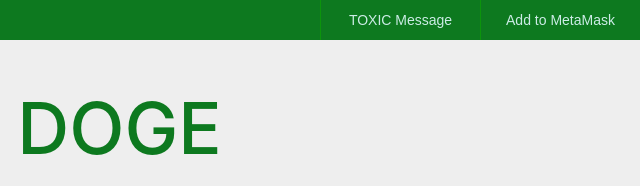
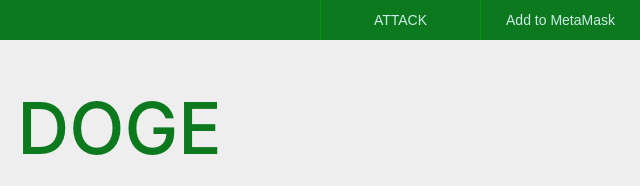
Before and after one commit to NotShin/Toxic-Doge, a plain HTML site: page index.html in a window 1280 px wide. Shown: the top 186 px of the page, 640-1280 px from the left. Drawn offline with nearby package versions, Linux system fonts and the light colour scheme.

Commit message:
Update TOXIC Message text

```diff
--- a/index.html
+++ b/index.html
@@ -35,7 +35,7 @@
         <div class="navbar-collapse collapse w-100 order-3 dual-collapse2">
             <ul class="navbar-nav ml-auto">
                 <li class="nav-item">
-                    <a class="nav-link" href="#" data-toggle="modal" data-target="#toxicModal">TOXIC Message</a>
+                    <a class="nav-link" href="#" data-toggle="modal" data-target="#toxicModal">ATTACK</a>
                 </li>
                 <li class="nav-item">
                     <a class="nav-link" href="#" onclick=addmm()>Add to MetaMask</a>
```
